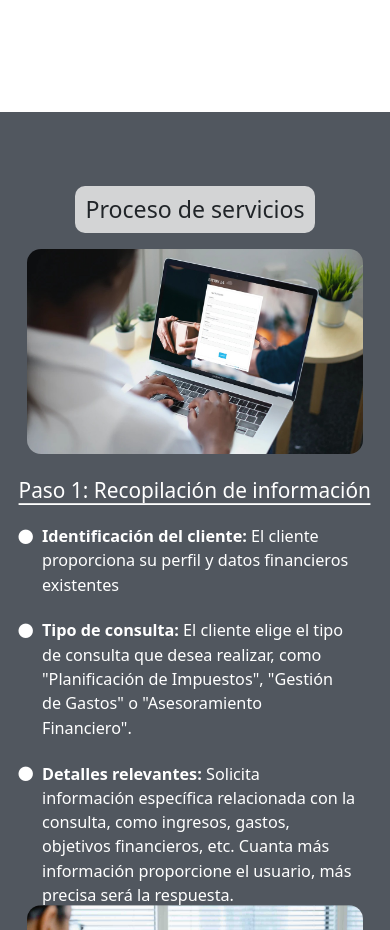
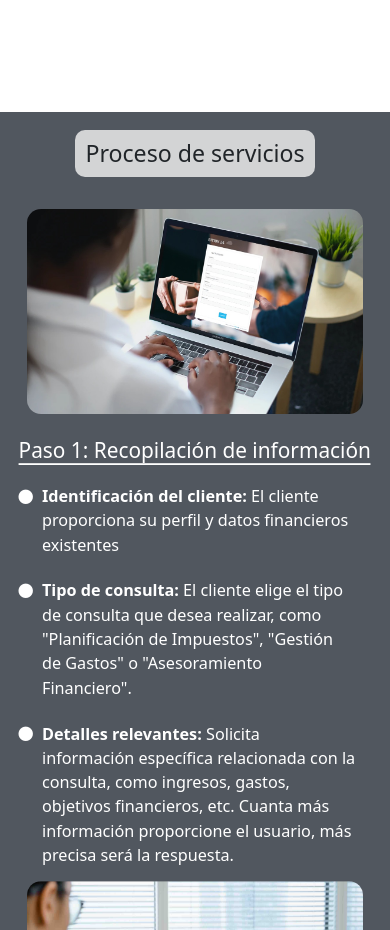
Before and after one commit to Joaquingro/Grosgar, a React (Vite) app: page / in a window 390 px wide. Shown: the part 1560-2490 px from the top of the page. Built offline with nearby package versions, Linux system fonts and the light colour scheme.

Commit message:
Fixing error in Process with titleProcess

```diff
--- a/src/components/Process/Process.module.css
+++ b/src/components/Process/Process.module.css
@@ -218,6 +218,10 @@
         margin-top: -10em;
     }
 
+    .titleProcess{
+        margin-top: -4em;
+    }
+
     /*
     * ----------------------------------------
     * DARK MODE
@@ -297,6 +301,9 @@
         margin-top: -10em;
     }
 
+    .titleProcess{
+        margin-top: -4em;
+    }
       /*
     * ----------------------------------------
     * DARK MODE
```
